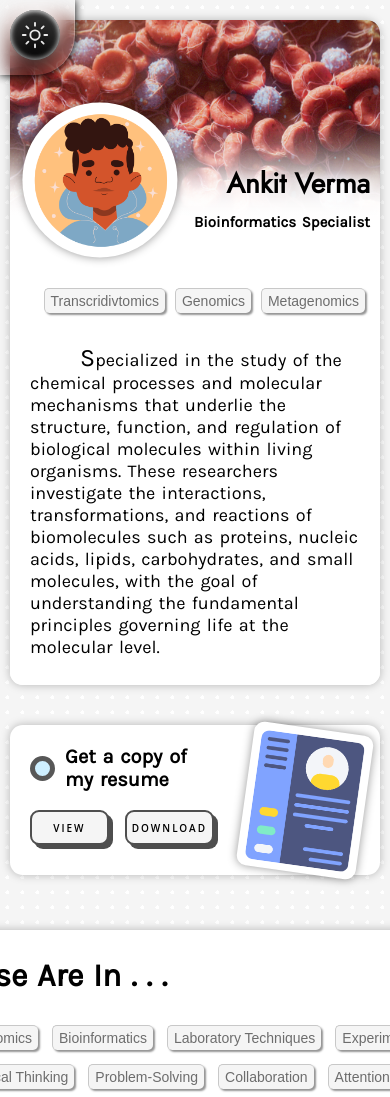
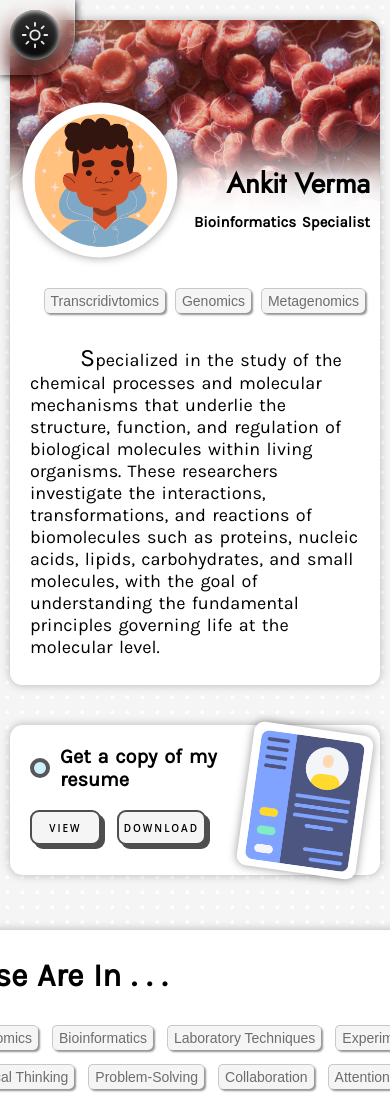
Before and after one commit to tathagatamishra/AniruddhaSen, a React (Vite) app in the folder client/: page / in a window 390 px wide. Shown: the top 1097 px of the page. Built offline with nearby package versions, Linux system fonts and the light colour scheme.

Commit message:
light mode c2 fixed

```diff
--- a/client/src/Component/C1/About.scss
+++ b/client/src/Component/C1/About.scss
@@ -427,9 +427,10 @@
 
                 & .bio-description {
                     @media screen and (max-width: 600px) {
-                        margin: 20px;
+                        margin: 25px;
                     }
                     @media screen and (max-width: 400px) {
+                        margin: 20px;
                         text-align: left;
                     }
 
--- a/client/src/Component/C2/Resume.scss
+++ b/client/src/Component/C2/Resume.scss
@@ -41,13 +41,19 @@
             width: 900px;
             padding: 15px;
         }
+        @media screen and (max-width: 600px) {
+            width: 470px;
+            height: 140px;
+            margin: 20px 10px 10px 10px;
+            padding: 0;
+        }
         @media screen and (max-width: 400px) {
             width: 370px;
             height: 150px;
             margin: 20px 10px 20px 10px;
             padding: 0;
         }
-
+        transition: 300ms;
         padding: 30px;
         width: 1000px;
         height: 140px;
@@ -65,29 +71,36 @@
         // border: 2px solid rgb(249, 153, 0);
 
         & .cv-lt {
-            width: 740px;
+            width: 730px;
             height: 100px;
             margin: 0 0 0 10px;
             // border: 2px solid rgb(249, 207, 0);
-
+            transition: 300ms;
             display: flex;
             flex-direction: row;
             justify-content: space-between;
-            align-items: flex-start;
+            align-items: center;
 
             @media screen and (max-width: 1150px) {
-                width: 680px;
+                width: 660px;
+            }
+            @media screen and (max-width: 600px) {
+                flex-direction: column;
+                // height: 110px;
+                width: fit-content;
+                margin: 5px 0 5px 20px;
             }
             @media screen and (max-width: 400px) {
                 flex-direction: column;
+                align-items: flex-start;
                 height: 110px;
-                width: 200px;
+                // width: 200px;
                 margin: 5px 0 5px 20px;
             }
 
             & .cv-text {
-                width: 100%;
-
+                width: fit-content;
+                transition: 300ms;
                 display: flex;
                 flex-direction: row;
                 justify-content: flex-start;
@@ -96,12 +109,17 @@
                 // border: 1px solid rgb(0, 124, 249);
 
                 & h1 {
+                    @media screen and (max-width: 600px) {
+                        font-size: 21px;
+                        margin: 0;
+                    }
                     @media screen and (max-width: 400px) {
                         font-size: 20px;
-                        width: 150px;
+                        width: 160px;
                         margin: 0;
                     }
 
+                    width: fit-content;
                     font-size: 24px;
                     font-weight: 600;
                     word-spacing: 2px;
@@ -110,6 +128,12 @@
                 }
 
                 & .dot {
+                    @media screen and (max-width: 600px) {
+                        margin-right: 8px;
+                        width: 20px;
+                        height: 20px;
+                        border: 4px solid #575757;
+                    }
                     @media screen and (max-width: 400px) {
                         margin-right: 10px;
                     }
@@ -123,15 +147,25 @@
             }
 
             & .cv-btn {
-                width: 100%;
+                width: fit-content;
                 display: flex;
                 flex-direction: row;
                 // border: 1px solid rgb(249, 0, 199);
+                transition: 300ms;
+                @media screen and (max-width: 400px) {
+                    width: 192px;
+                }
 
                 & button {
                     @media screen and (max-width: 1150px) {
                         height: 45px;
                         width: 140px;
+                    }
+                    @media screen and (max-width: 600px) {
+                        height: 35px;
+                        width: 110px;
+                        font-size: 13px;
+                        margin-bottom: 10px;
                     }
                     @media screen and (max-width: 400px) {
                         height: 35px;
@@ -143,7 +177,7 @@
                         border: 2px solid rgb(78, 78, 78);
                         box-shadow: 4px 4px 0px rgb(78, 78, 78);
                     }
-
+                    transition: 300ms;
                     height: 50px;
                     width: 150px;
                     margin-left: 20px;
@@ -182,6 +216,11 @@
         }
 
         & .cv-rt {
+            @media screen and (max-width: 600px) {
+                width: 135px;
+                height: 165px;
+                margin-right: 15px;
+            }
             @media screen and (max-width: 400px) {
                 width: 120px;
                 height: 145px;
@@ -209,6 +248,9 @@
             transition: 300ms;
 
             & img {
+                @media screen and (max-width: 600px) {
+                    height: 150px;
+                }
                 @media screen and (max-width: 400px) {
                     height: 130px;
                 }
@@ -216,10 +258,11 @@
                 height: 180px;
                 user-select: none;
                 margin: auto;
+                transition: 300ms;
             }
 
             &:hover {
-                @media screen and (min-width: 400px) {
+                @media screen and (min-width: 600px) {
                     transform: rotate(10deg);
                 }
             }
```
